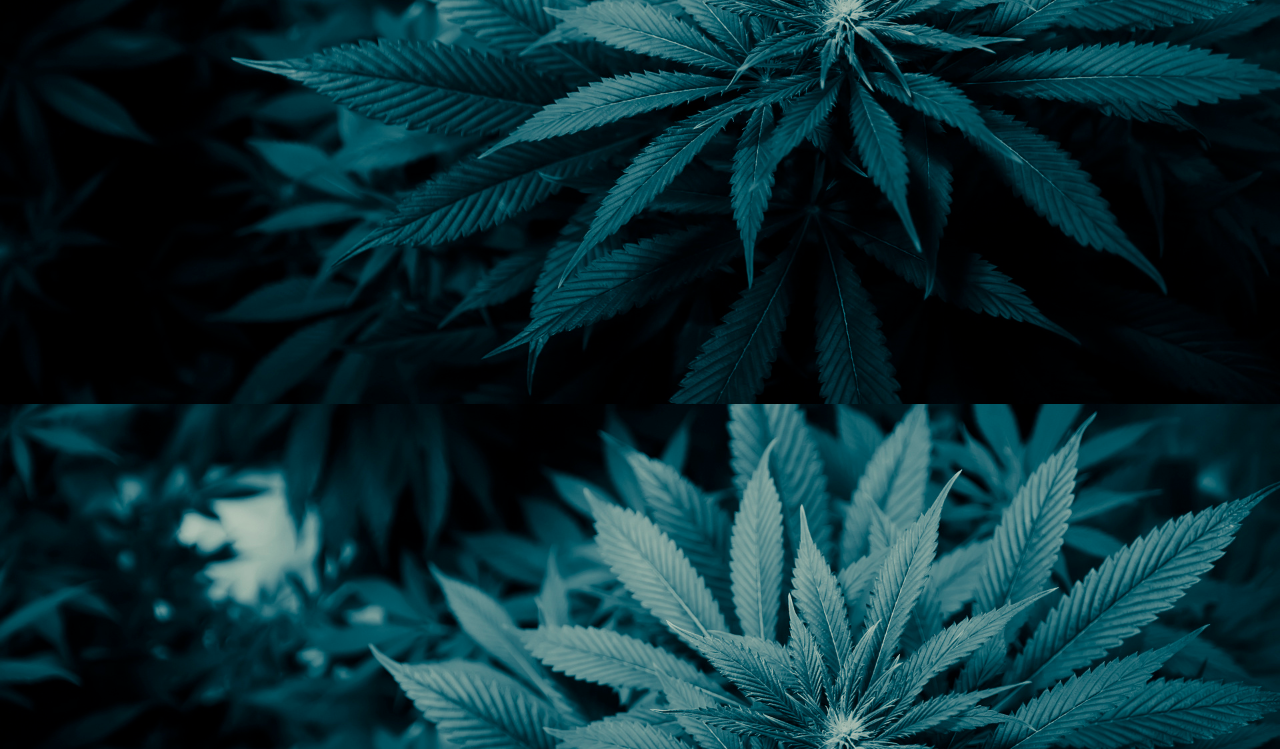
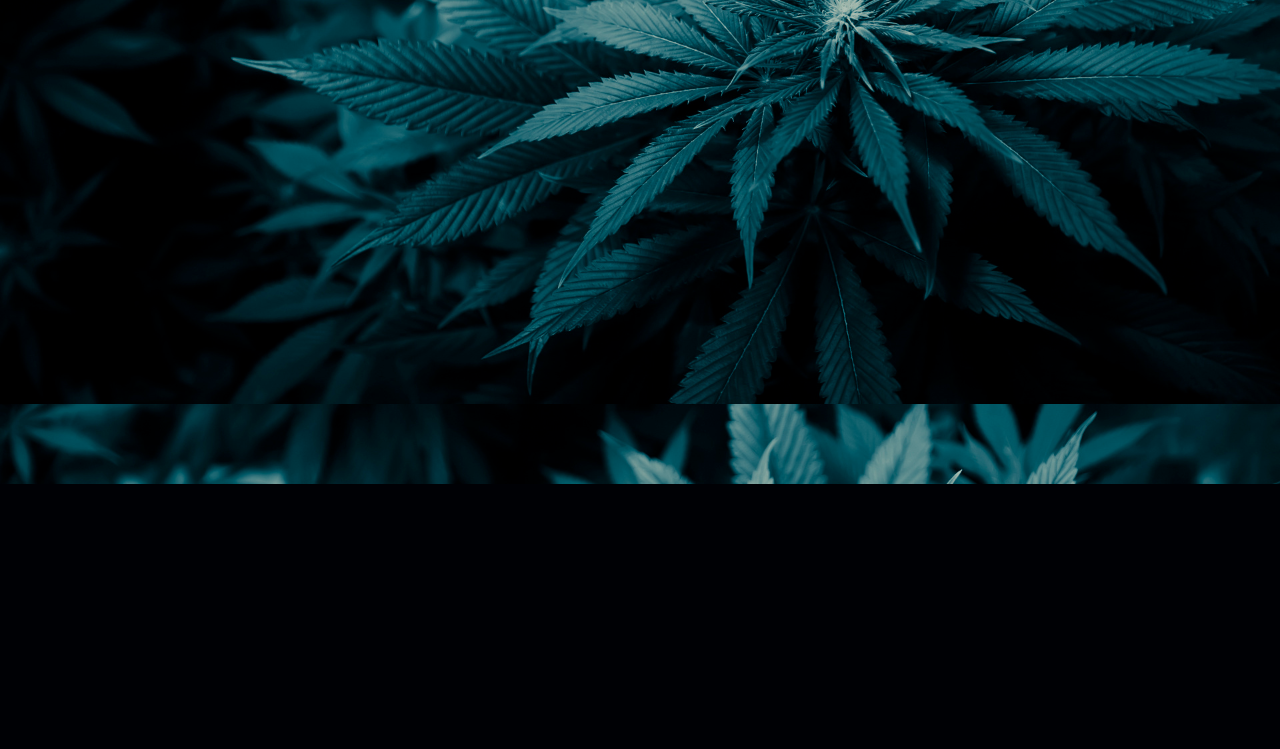
Before and after one commit to Uarsa/hempreport, a Flask app: page /upload in a window 1280 px wide. Shown: the part 316-1065 px from the top of the page. After the commit the page ends 800 px from the top, so only its background shows below. Run offline with Flask 2, Linux system fonts and the light colour scheme; some libraries are stand-ins or nearby versions.

Commit message:
Update upload.html

```diff
--- a/templates/upload.html
+++ b/templates/upload.html
@@ -50,8 +50,5 @@
 
 </div>
 
-<div class="space_bottom">
-</div>
-
 
 </body>
```
